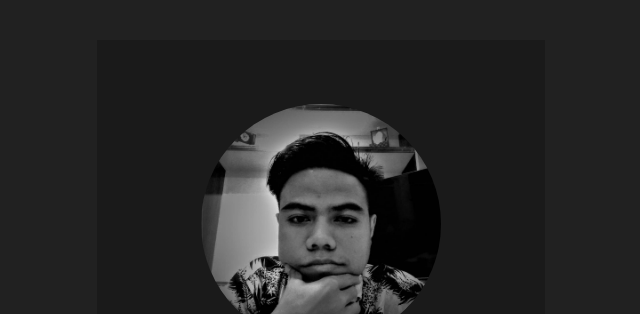
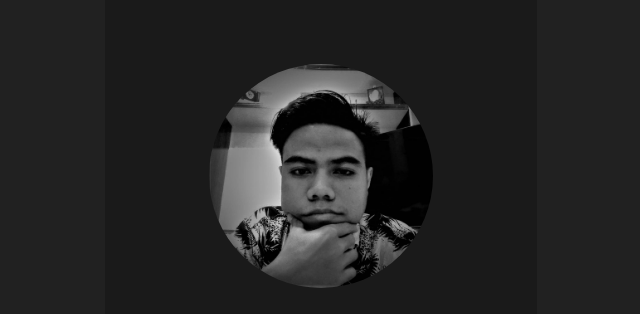
Before and after one commit to i-djaini/CardName, a plain HTML site: page index.html in a window 1280 px wide. Shown: the top 314 px of the page, without its empty margins (319-959 px from the left). Drawn offline with nearby package versions, Linux system fonts and the light colour scheme.

Commit message:
revisi lagi

```diff
--- a/css/style.css
+++ b/css/style.css
@@ -14,7 +14,7 @@ body {
 }
 
 main {
-  height: 100vh;
+  height: 90vh;
   display: flex;
   justify-content: center;
   align-items: center;
@@ -23,7 +23,7 @@ main {
 
 .card {
   height: 45rem;
-  width: 28rem;
+  width: 27rem;
   background-image: linear-gradient(163deg, #00ff75 0%, #3700ff 100%);
   border-radius: 20px;
   transition: all .3s;
@@ -31,7 +31,7 @@ main {
 
 .card2 {
   height: 45rem;
-  width: 28rem;
+  width: 27rem;
   background-color: #1a1a1a;
   transition: all .2s;
 }
@@ -59,7 +59,7 @@ main .content {
 }
 
 main img {
-  width: 15rem;
+  width: 14rem;
   border-radius: 50%;
   margin-top: 3rem;
 }
```
